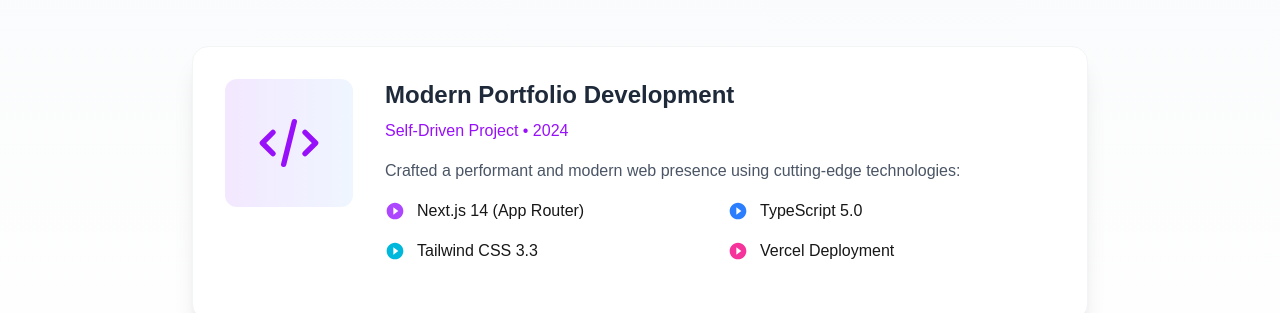
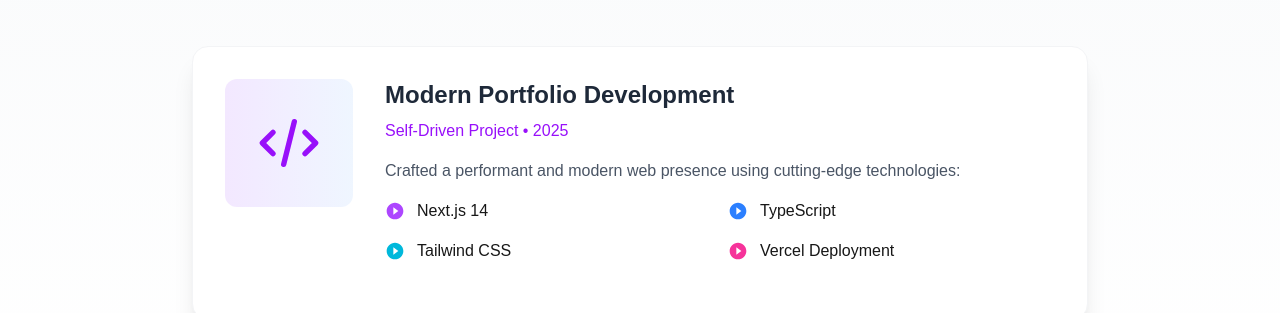
Before and after one commit to GhulamAH04/portofolio, a Next.js app: page / in a window 1280 px wide. Shown: the part 1916-2229 px from the top of the page. Built offline with nearby package versions, Linux system fonts and the light colour scheme.

Commit message:
perubahan pada portoliopage

```diff
--- a/src/pages/Portofolio-page/index.tsx
+++ b/src/pages/Portofolio-page/index.tsx
@@ -37,7 +37,7 @@
                     Modern Portfolio Development
                   </h3>
                   <p className="text-purple-600 font-medium mb-4">
-                    Self-Driven Project • 2024
+                    Self-Driven Project • 2025
                   </p>
 
                   <div className="prose prose-purple">
@@ -55,7 +55,7 @@
                         >
                           <path d="M12 2C6.48 2 2 6.48 2 12s4.48 10 10 10 10-4.48 10-10S17.52 2 12 2zm-2 14.5v-9l6 4.5-6 4.5z" />
                         </svg>
-                        <span>Next.js 14 (App Router)</span>
+                        <span>Next.js 14</span>
                       </div>
                       <div className="flex items-center space-x-3">
                         <svg
@@ -65,7 +65,7 @@
                         >
                           <path d="M12 2C6.48 2 2 6.48 2 12s4.48 10 10 10 10-4.48 10-10S17.52 2 12 2zm-2 14.5v-9l6 4.5-6 4.5z" />
                         </svg>
-                        <span>TypeScript 5.0</span>
+                        <span>TypeScript</span>
                       </div>
                       <div className="flex items-center space-x-3">
                         <svg
@@ -75,7 +75,7 @@
                         >
                           <path d="M12 2C6.48 2 2 6.48 2 12s4.48 10 10 10 10-4.48 10-10S17.52 2 12 2zm-2 14.5v-9l6 4.5-6 4.5z" />
                         </svg>
-                        <span>Tailwind CSS 3.3</span>
+                        <span>Tailwind CSS</span>
                       </div>
                       <div className="flex items-center space-x-3">
                         <svg
```
